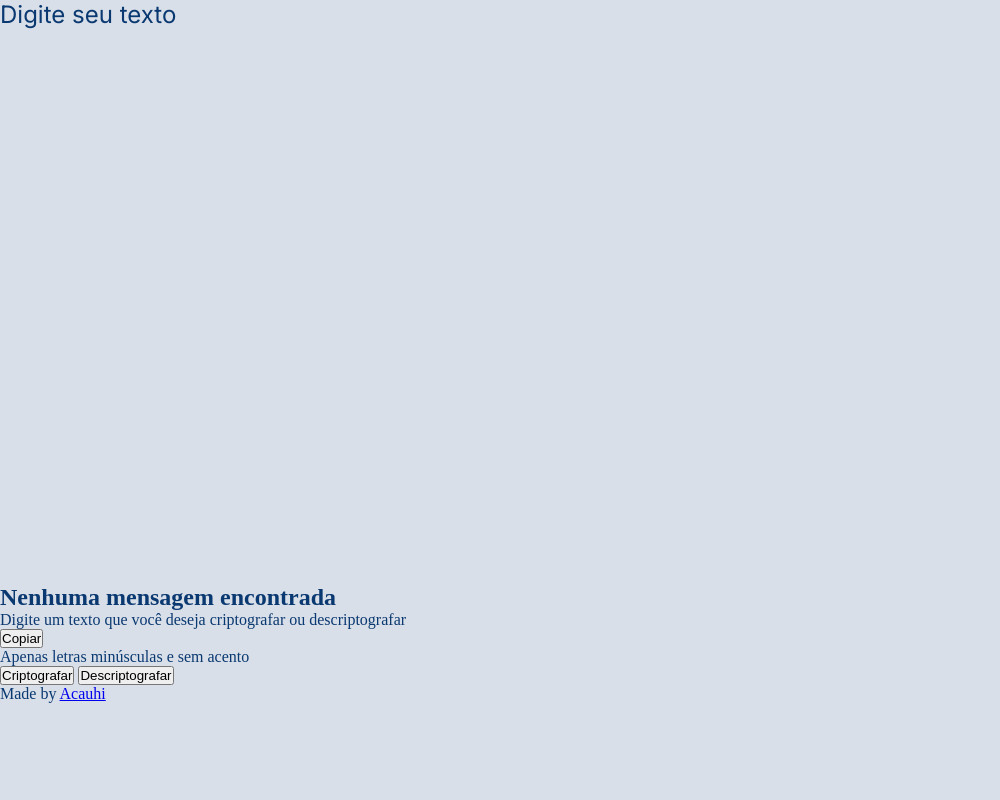
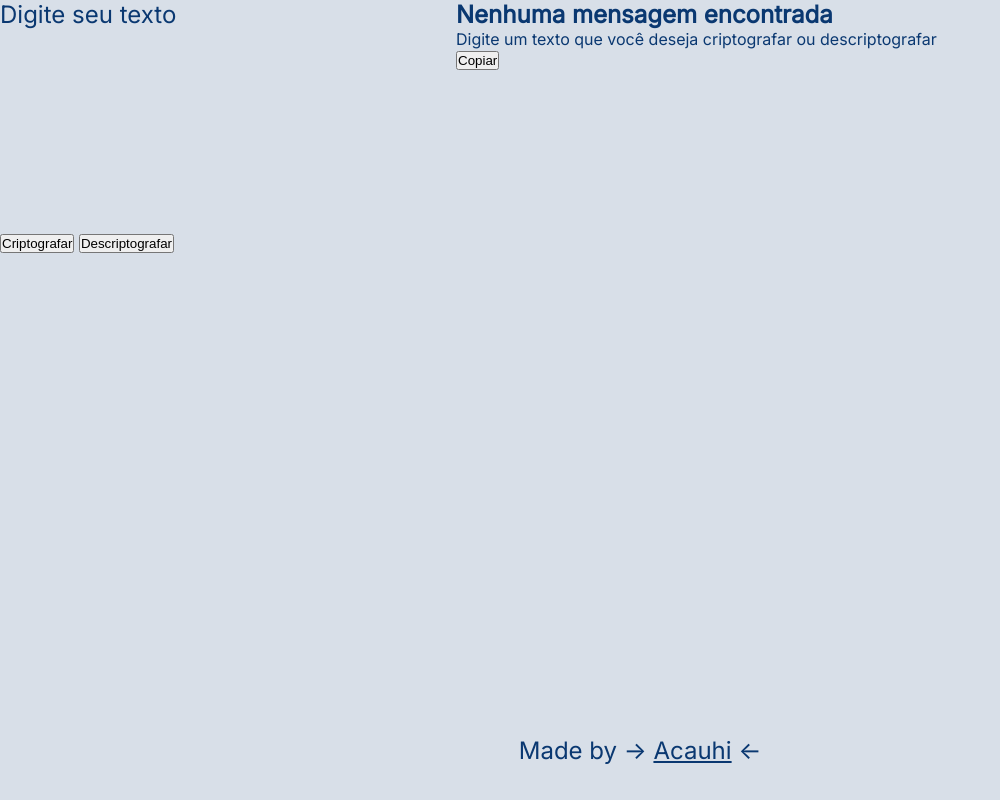
Before and after one commit to Acauhi99/encryptor, a plain HTML site: page index.html in a window 1280 px wide. Shown: the whole page, without its empty margins (0-1000 px from the left). Drawn offline with Linux system fonts and the light colour scheme.

Commit message:
update html/css structure

```diff
--- a/css/style.css
+++ b/css/style.css
@@ -11,23 +11,46 @@
 * {
   margin: 0;
   padding: 0;
+  box-sizing: border-box;
+  scroll-behavior: smooth;
 }
 
 body {
   box-sizing: border-box;
   background-color: var(--main-color);
   color: var(--second-color);
+  font-family: var(--primary-font);
 }
 
-.text-input {
+.text__input {
   resize: none;
   background-color: var(--main-color);
   border: 0;
   font-family: var(--primary-font);
   color: var(--second-color);
   font-size: 1.5em;
+  width: 19em;
+  height: 9.5em;
 }
 
-.text-input::placeholder {
+.text__input::placeholder {
   color: var(--second-color);
 }
+
+.content {
+  display: flex;
+  height: 90vh;
+}
+
+.baseboard {
+  color: var(--second-color);
+  background-color: var(--main-color);
+  padding: 16px;
+  text-align: center;
+  font-family: var(--primary-font);
+  font-size: 1.5rem;
+}
+
+.baseboard__link {
+  color: var(--second-color);
+}
--- a/index.html
+++ b/index.html
@@ -11,23 +11,25 @@
 </head>
 <body>
   <main class="content">
-    <textarea class="text-input" id="inputText" placeholder="Digite seu texto" rows="20" cols="50" ></textarea>
 
-    <div class="text-output" id="outputText" readonly>
+    <div class="content__input__output__conteiner">
+      <textarea class="text__input" id="inputText" placeholder="Digite seu texto"></textarea>
+
+      <div class="content__buttons">
+        <button class="button__encrypt" onclick="encrypt()">Criptografar</button>
+        <button class="button__decrypt" onclick="decrypt()">Descriptografar</button>
+      </div>
+    </div>
+
+    <div class="content__text__output" id="outputText" readonly>
       <h2>Nenhuma mensagem encontrada</h2>
       <p>Digite um texto que você deseja criptografar ou descriptografar</p>
-      <button class="button-copy" type="button">Copiar</button>
-    </div>
-
-    <p>Apenas letras minúsculas e sem acento</p>
-    <div class="buttons">
-      <button class="button-encrypt" onclick="encrypt()">Criptografar</button>
-      <button class="button-decrypt" onclick="decrypt()">Descriptografar</button>
+      <button class="button__copy" type="button">Copiar</button>
     </div>
 
   </main>
   <footer class="baseboard">
-    <p>Made by <a href="https://github.com/Acauhi99">Acauhi</a></p>
+    <p>Made by -> <a class="baseboard__link" href="https://github.com/Acauhi99">Acauhi</a> <-</p>
   </footer>
 </body>
 </html>
```
